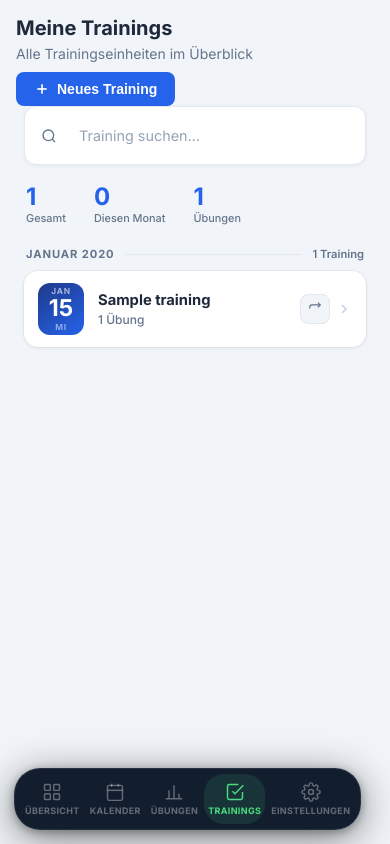
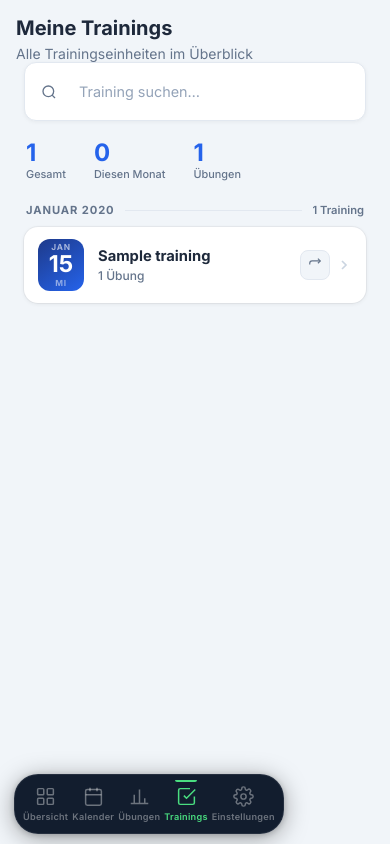
Before and after one commit to plauzten-dev/training-manager, a Flask app: page /my-trainings in a window 390 px wide. Run offline with Flask 3, Linux system fonts and the light colour scheme; the visitor is signed in with stand-in values (Sample User, id 1); tables that the repository leaves empty hold one stand-in row (values such as "Sample post").

Commit message:
Fix: Nav in Layout-Flow (kein fixed), Meine Trainings FAB + Redesign
- mobile-nav aus position:fixed heraus, als flex-Item in app-layout (column auf Mobile) -- loest iOS-PWA-Positioning-Bug dauerhaft
- Active-Indikator: gruene Linie oben statt Background-Pill -- sieht zentriert aus
- Meine Trainings: Desktop-Button weg auf Mobile, FAB unten rechts stattdessen
- Empty-State: klare Nachricht je nach Such- oder Leer-Zustand
- mt-empty Styling: Icon-Badge + kompakter Text

Co-Authored-By: Claude Sonnet 4.6 <noreply@anthropic.com>

```diff
--- a/static/css/style.css
+++ b/static/css/style.css
@@ -841,36 +841,39 @@ textarea { resize: vertical; min-height: 90px; }
 ::-webkit-scrollbar-thumb:hover { background: #94a3b8; }
 
 /* ── Mobile Bottom Nav ───────────────────────────────────────────────────── */
+/* Nav ist im normalen Flow (kein position:fixed) – kein iOS-PWA-Bug mehr */
 .mobile-nav {
   display: none;
-  position: fixed; bottom: 0; left: 0; right: 0; z-index: 200;
-  background: transparent;
-  padding: 0 14px calc(14px + env(safe-area-inset-bottom)) 14px;
-  pointer-events: none;
+  flex-shrink: 0;
+  background: var(--bg);
+  padding: 8px 14px calc(10px + env(safe-area-inset-bottom)) 14px;
 }
 .mobile-nav-inner {
-  display: flex; height: 62px; padding: 5px 6px; gap: 2px;
+  display: flex; height: 60px; padding: 5px 6px; gap: 0;
   background: rgba(11, 22, 40, 0.97);
   backdrop-filter: blur(28px);
   -webkit-backdrop-filter: blur(28px);
-  border-radius: 26px;
-  border: 1px solid rgba(255,255,255,0.09);
-  box-shadow: 0 8px 40px rgba(0,0,0,0.5), 0 2px 10px rgba(0,0,0,0.3);
-  pointer-events: auto;
+  border-radius: 24px;
+  border: 1px solid rgba(255,255,255,0.08);
+  box-shadow: 0 4px 24px rgba(0,0,0,0.35), 0 1px 6px rgba(0,0,0,0.2);
 }
 .mobile-nav-item {
   flex: 1; display: flex; flex-direction: column; align-items: center; justify-content: center;
-  gap: 3px; color: rgba(255,255,255,0.35); font-size: 0.56rem; font-weight: 700;
-  text-decoration: none; letter-spacing: 0.04em; text-transform: uppercase;
-  border-radius: 20px; padding: 5px 4px;
-  transition: color 0.15s ease, background 0.15s ease;
+  gap: 4px; color: rgba(255,255,255,0.38); font-size: 0.57rem; font-weight: 600;
+  text-decoration: none; letter-spacing: 0.03em;
+  border-radius: 18px; padding: 4px 2px;
+  position: relative;
+  transition: color 0.15s ease;
 }
-.mobile-nav-item svg { width: 20px; height: 20px; flex-shrink: 0; stroke-width: 1.7; }
-.mobile-nav-item.active {
-  color: #4ade80;
-  background: rgba(74, 222, 128, 0.12);
+.mobile-nav-item svg { width: 21px; height: 21px; flex-shrink: 0; stroke-width: 1.7; }
+.mobile-nav-item.active { color: #4ade80; }
+.mobile-nav-item.active::before {
+  content: '';
+  position: absolute; top: 0; left: 50%; transform: translateX(-50%);
+  width: 22px; height: 2px;
+  background: #4ade80; border-radius: 0 0 3px 3px;
 }
-.mobile-nav-item:not(.active):hover { color: rgba(255,255,255,0.6); }
+.mobile-nav-item:not(.active):hover { color: rgba(255,255,255,0.65); }
 
 /* ── Responsive ──────────────────────────────────────────────────────────── */
 /* Tablet: shrink sidebar to icon-only */
@@ -890,12 +893,11 @@ textarea { resize: vertical; min-height: 90px; }
 
 /* Mobile: hide sidebar, show bottom nav, adjust layouts */
 @media (max-width: 640px) {
-  /* Navigation */
+  /* Nav im Flow – app-layout als Spalte */
+  .app-layout { flex-direction: column; }
   .sidebar { display: none; }
   .mobile-nav { display: flex; }
-
-  /* Core layout: add padding for floating bottom nav (14px gap + 62px nav + 14px clearance) */
-  .main-wrapper { padding-bottom: calc(90px + env(safe-area-inset-bottom)); }
+  .main-wrapper { padding-bottom: 0; overflow-y: auto; }
   .dash-page, .exercises-main, .my-trainings-layout { padding-bottom: 16px; }
 
   /* Page header */
--- a/static/js/my_trainings.js
+++ b/static/js/my_trainings.js
@@ -32,11 +32,20 @@ function renderAll(trainings) {
   const container = document.getElementById('mt-list');
 
   if (!trainings.length) {
+    const isSearch = document.getElementById('mt-search').value.trim().length > 0;
     container.innerHTML = `
-      <div class="empty-state" style="margin-top:60px">
-        <svg width="52" height="52" viewBox="0 0 24 24" fill="none" stroke="#cbd5e1" stroke-width="1.3"><rect x="3" y="4" width="18" height="18" rx="2"/><line x1="16" y1="2" x2="16" y2="6"/><line x1="8" y1="2" x2="8" y2="6"/><line x1="3" y1="10" x2="21" y2="10"/></svg>
-        <h3>Keine Trainings gefunden</h3>
-        <p>Erstelle dein erstes Training über den Button oben.</p>
+      <div class="mt-empty">
+        <div class="mt-empty-icon">
+          <svg width="34" height="34" viewBox="0 0 24 24" fill="none" stroke="#94a3b8" stroke-width="1.4">
+            <rect x="3" y="4" width="18" height="18" rx="2"/>
+            <line x1="16" y1="2" x2="16" y2="6"/>
+            <line x1="8" y1="2" x2="8" y2="6"/>
+            <line x1="3" y1="10" x2="21" y2="10"/>
+            <line x1="8" y1="15" x2="16" y2="15"/>
+          </svg>
+        </div>
+        <p class="mt-empty-title">${isSearch ? 'Kein Ergebnis' : 'Noch keine Trainings'}</p>
+        <p class="mt-empty-text">${isSearch ? 'Versuch einen anderen Suchbegriff.' : 'Tippe auf + um dein erstes Training zu erstellen.'}</p>
       </div>`;
     return;
   }
--- a/templates/base.html
+++ b/templates/base.html
@@ -81,9 +81,8 @@
     <div class="main-wrapper">
       {% block content %}{% endblock %}
     </div>
-  </div>
 
-  <!-- Mobile Bottom Navigation -->
+    <!-- Mobile Bottom Navigation (inside layout for reliable positioning) -->
     <nav class="mobile-nav" aria-label="Navigation">
       <div class="mobile-nav-inner">
         <a href="/dashboard" class="mobile-nav-item {% if request.endpoint == 'dashboard_page' %}active{% endif %}">
@@ -108,6 +107,7 @@
         </a>
       </div>
     </nav>
+  </div><!-- /.app-layout -->
 
   <!-- Toast notifications -->
   <div id="toast-container"></div>
--- a/templates/my_trainings.html
+++ b/templates/my_trainings.html
@@ -7,7 +7,7 @@
     <h1 class="page-title">Meine Trainings</h1>
     <p class="page-subtitle">Alle Trainingseinheiten im Überblick</p>
   </div>
-  <button class="btn btn-primary" onclick="showCreateModal()">
+  <button class="btn btn-primary mt-desktop-btn" onclick="showCreateModal()">
     <svg width="16" height="16" viewBox="0 0 24 24" fill="none" stroke="currentColor" stroke-width="2.5"><line x1="12" y1="5" x2="12" y2="19"/><line x1="5" y1="12" x2="19" y2="12"/></svg>
     Neues Training
   </button>
@@ -28,6 +28,11 @@
     </div>
   </div>
 </div>
+
+<!-- Mobile FAB -->
+<button class="mt-fab" onclick="showCreateModal()">
+  <svg width="24" height="24" viewBox="0 0 24 24" fill="none" stroke="currentColor" stroke-width="2.5"><line x1="12" y1="5" x2="12" y2="19"/><line x1="5" y1="12" x2="19" y2="12"/></svg>
+</button>
 {% endblock %}
 
 {% block scripts %}
```
Also changed, not shown: other parts of static/css/style.css (+29 -1 lines). Lines whose indentation alone changed are shown as unchanged.
